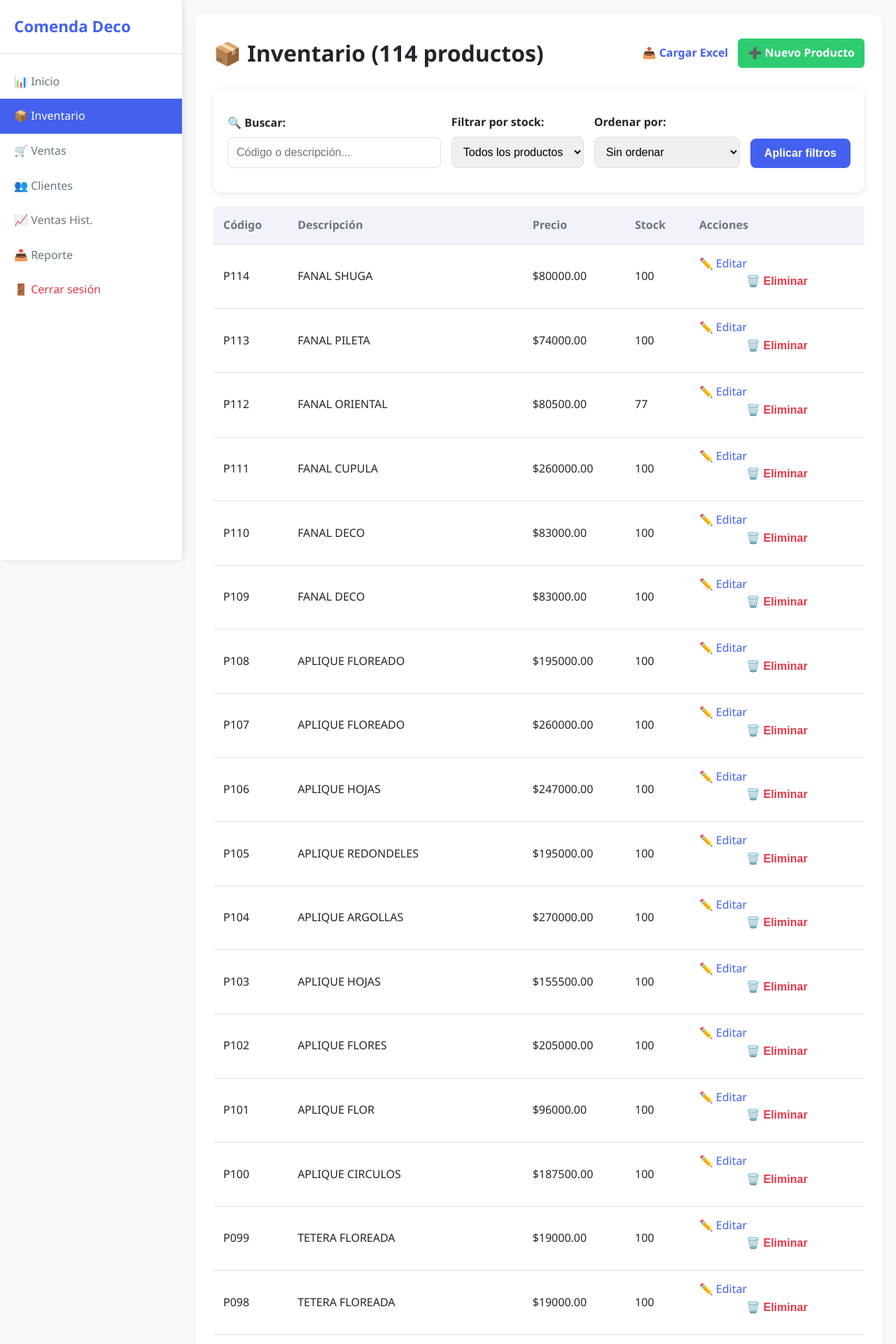
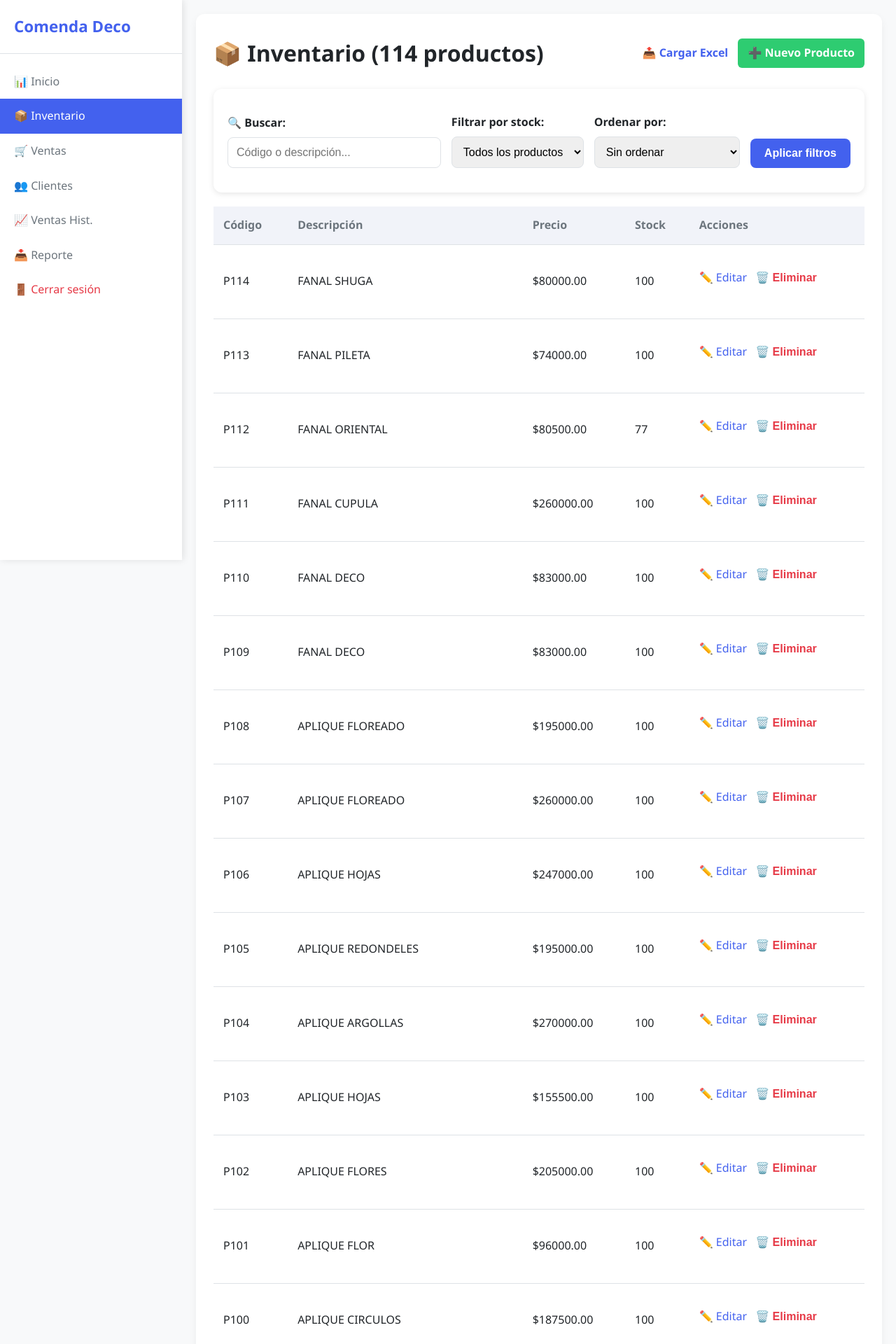
Before and after one commit to mm4te/Sistema-de-gestion-, a Flask app: page /inventario in a window 1280 px wide. Shown: the top 1920 px of the page at 70% size. Run offline with Flask 3, Linux system fonts and the light colour scheme; a user stored in the database is signed in; data comes from the database, SQL or seed files in the repository; both versions use the stored data as it was after the commit.

Commit message:
fix altura boton editar /inventario

```diff
--- a/templates/inventario.html
+++ b/templates/inventario.html
@@ -137,7 +137,7 @@
               <td data-label="Acciones">
                 <a href="/editar_producto/{{ p[0] }}"
                   style="margin-right: 8px; color: #4361ee; text-decoration: none;">✏️ Editar</a>
-                <form method="post" action="/eliminar_producto/{{ p[0] }}" style="display: inline;"
+                <form method="post" action="/eliminar_producto/{{ p[0] }}" style="display: inline-block;"
                   onsubmit="return confirmarEliminacion('{{ p[2] }}')">
                   <button type="submit"
                     style="background: none; border: none; color: #e63946; cursor: pointer; padding: 0; font-size: 1rem;">🗑️
```
Also changed, not shown: negocio.db.
